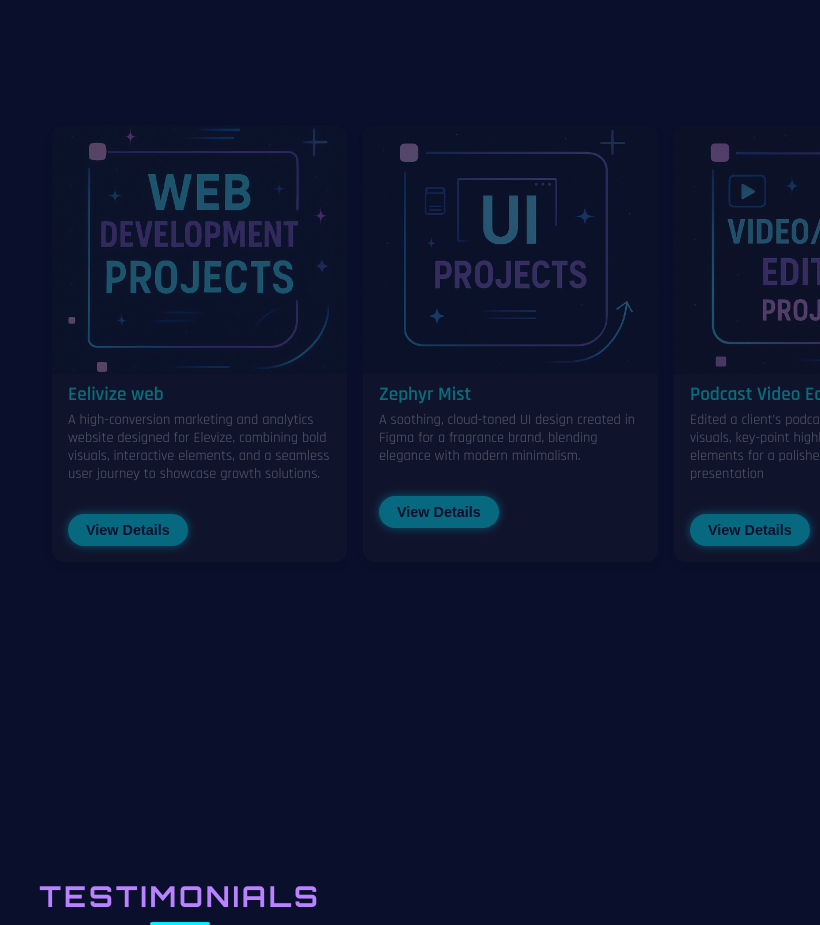
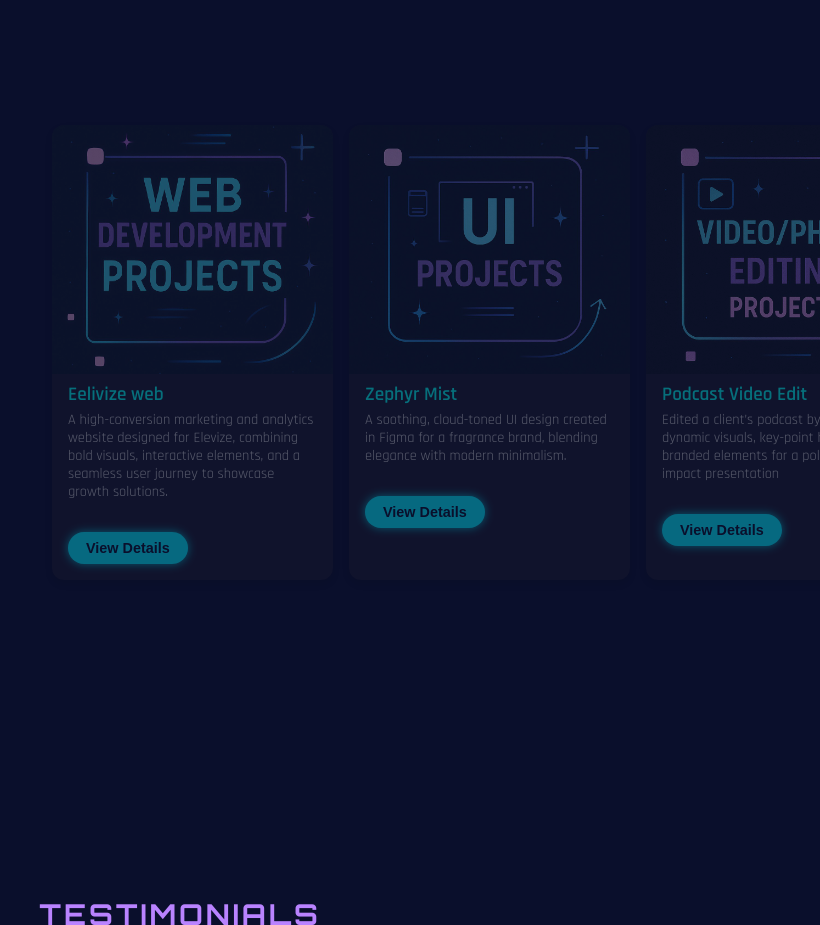
Before and after one commit to bisriz/portfolio, a plain HTML site: page index.html in a window 1280 px wide. Shown: the part 2094-3019 px from the top of the page, without its empty margins (460-1280 px from the left). Drawn offline with nearby package versions, Linux system fonts and the light colour scheme; some packages are replaced by stand-ins of ours; a script that the page names is missing.

Commit message:
Update index.html

```diff
--- a/index.html
+++ b/index.html
@@ -354,7 +354,7 @@
         }
 
         .project-card {
-            flex: 0 0 295px;
+            flex: 0 0 281px;
             scroll-snap-align: center;
             background: #1a1a2e;
             border-radius: 12px;
```
